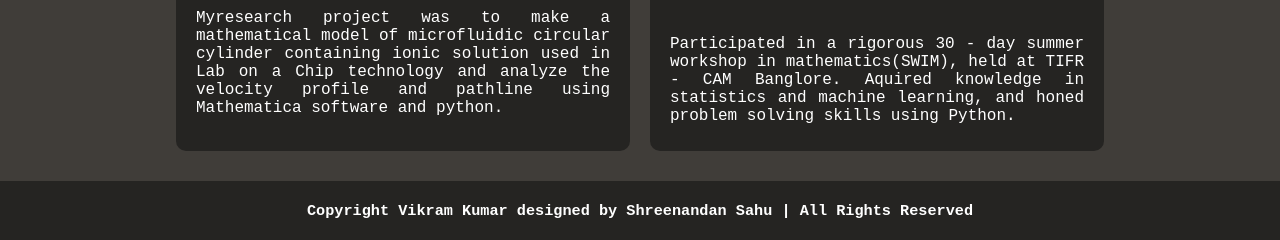
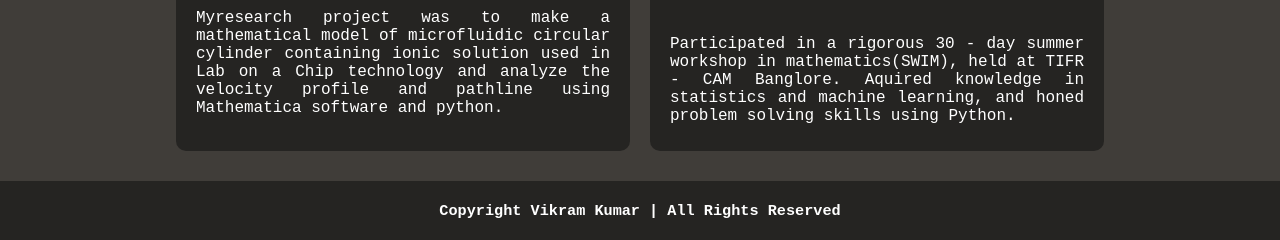
Before and after one commit to mastervikramk/Portfolio, a plain HTML site: page index.html in a window 1280 px wide. Shown: the part 2372-2612 px from the top of the page. Drawn offline with Linux system fonts and the light colour scheme.

Commit message:
Update index.html

```diff
--- a/index.html
+++ b/index.html
@@ -259,8 +259,7 @@
     </div>
     <footer>
         <div id="main_footer">
-            <h3> Copyright <a href="https://github.com/Mrnoobcoder">Vikram Kumar</a> designed by <a
-                    href="https://github.com/shreenandansonu">Shreenandan Sahu</a> | All Rights Reserved </h3>
+            <h3> Copyright <a href="https://github.com/Mrnoobcoder">Vikram Kumar</a> | All Rights Reserved </h3>
         </div>
     </footer>
 </body>
```
